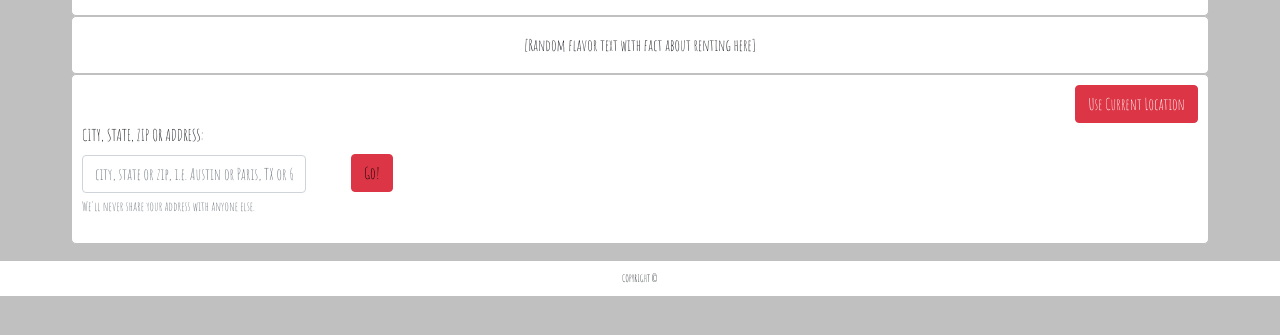
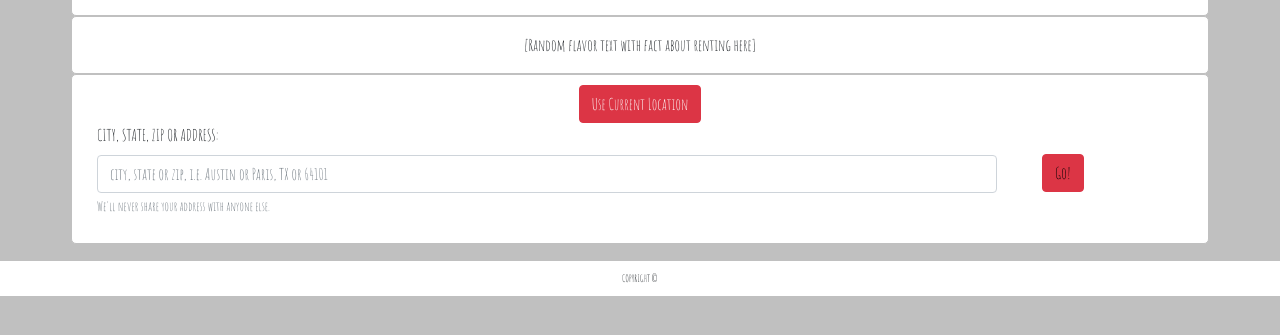
Before and after one commit to katherinejhwang/Squattr, a plain HTML site: page index.html in a window 1280 px wide. Shown: the part 195-530 px from the top of the page. Drawn offline with nearby package versions, Linux system fonts and the light colour scheme; some packages are replaced by stand-ins of ours.

Commit message:
updating index.html

```diff
--- a/index.html
+++ b/index.html
@@ -75,8 +75,9 @@
 
             <div class="row" id="bottomDiv">
                 <div class="col-sm-12 col-md-12 col-md-12">
+
                 <div class="row">
-                  <div class="centerBlock"></div>
+                  <div class="centerBlock">
                 <input class="btn btn-danger" type="submit" value="Use Current Location" id="currentLocation">
                 </div>
               </div>
```
